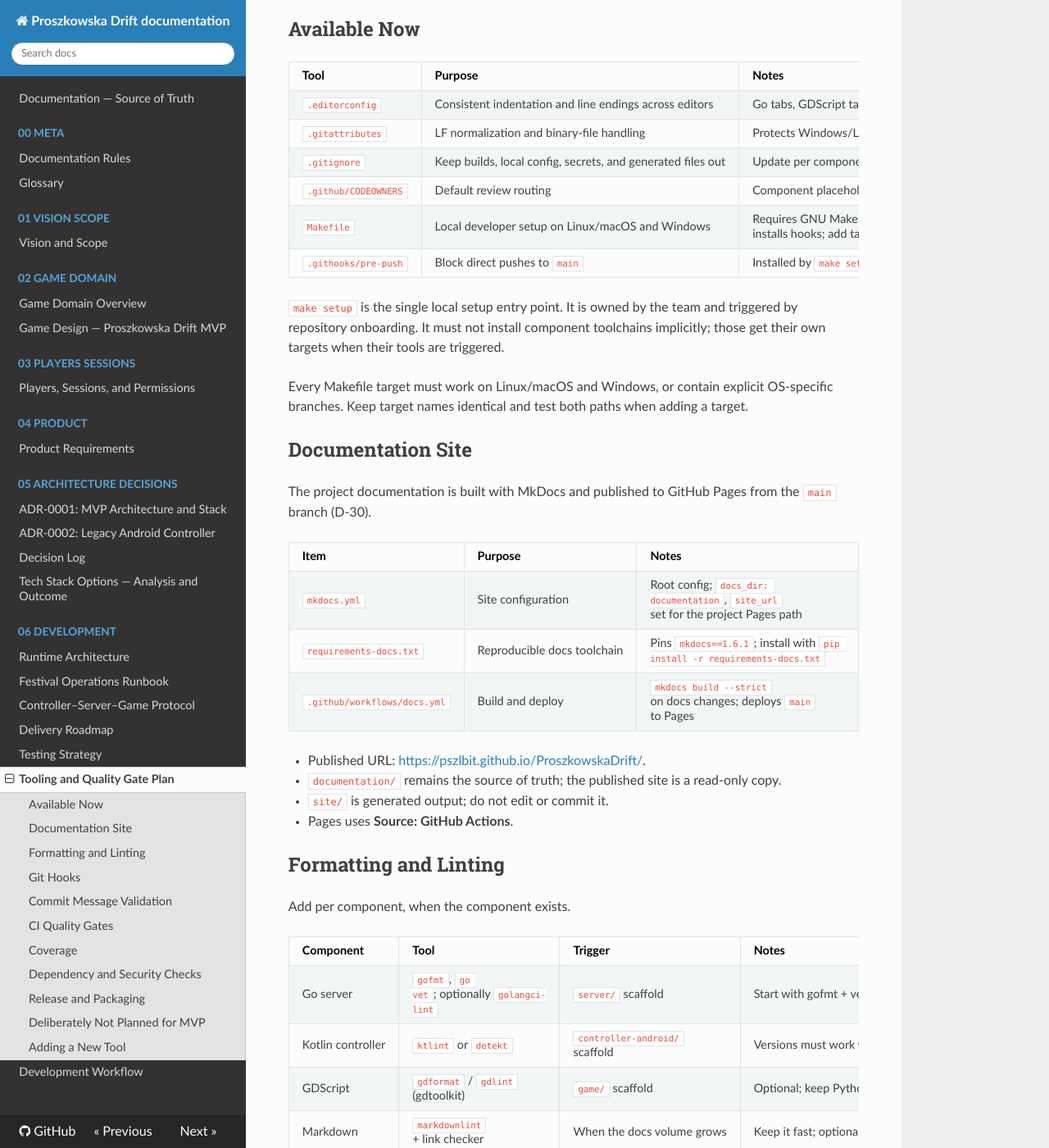
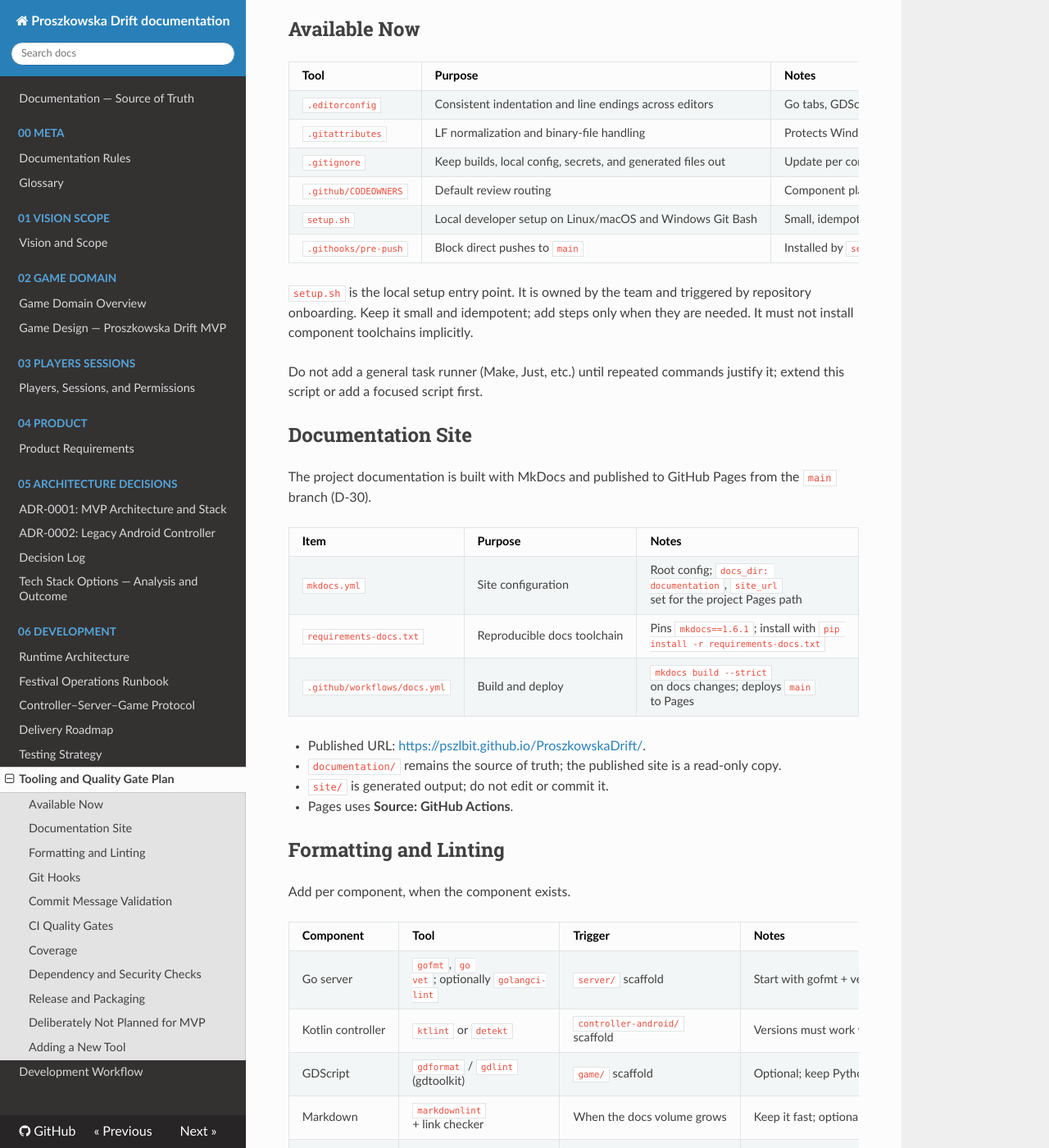
Before and after one commit to PSZLBit/ProszkowskaDrift, an MkDocs documentation site: the page built from documentation/06-development/tooling-plan.md, in a window 1280 px wide and 1400 px high, scrolled down 261 px. Shown: the whole window at 82% size. Built offline with MkDocs 1.6.1, drawn with Linux system fonts in a browser that asks for light colours; nearby versions of some CDN libraries.

Commit message:
chore(ops): use a setup script for local hooks
Remove the Makefile task-runner experiment. Document setup.sh as the single local setup command and defer a general task runner until repeated commands justify it.

```diff
--- a/documentation/06-development/tooling-plan.md
+++ b/documentation/06-development/tooling-plan.md
@@ -15,16 +15,15 @@ Developer tooling for the project. A tool enters the repository only with a
 | `.gitattributes` | LF normalization and binary-file handling | Protects Windows/Linux collaboration |
 | `.gitignore` | Keep builds, local config, secrets, and generated files out | Update per component after scaffold |
 | `.github/CODEOWNERS` | Default review routing | Component placeholders to fill when roles are assigned |
-| `Makefile` | Local developer setup on Linux/macOS and Windows | Requires GNU Make; `make setup` installs hooks; add targets only when their toolchains exist |
-| `.githooks/pre-push` | Block direct pushes to `main` | Installed by `make setup` |
+| `setup.sh` | Local developer setup on Linux/macOS and Windows Git Bash | Small, idempotent; installs hooks; no task runner |
+| `.githooks/pre-push` | Block direct pushes to `main` | Installed by `setup.sh` |
 
-`make setup` is the single local setup entry point. It is owned by the team and
-triggered by repository onboarding. It must not install component toolchains
-implicitly; those get their own targets when their tools are triggered.
+`setup.sh` is the local setup entry point. It is owned by the team and triggered
+by repository onboarding. Keep it small and idempotent; add steps only when they
+are needed. It must not install component toolchains implicitly.
 
-Every Makefile target must work on Linux/macOS and Windows, or contain explicit
-OS-specific branches. Keep target names identical and test both paths when
-adding a target.
+Do not add a general task runner (Make, Just, etc.) until repeated commands
+justify it; extend this script or add a focused script first.
 
 ## Documentation Site
 
@@ -60,8 +59,8 @@ Add per component, when the component exists.
 - `.githooks/pre-commit`: run formatters/linters on changed files only, once the
   toolchains exist. It must stay fast (a few seconds). Document an emergency
   bypass; do not make a hook required for correctness.
-- `.githooks/pre-push`: blocks direct pushes to `main`; `make setup` installs
-  it. The hook is a local convenience; GitHub rules remain the enforcement.
+- `.githooks/pre-push`: blocks direct pushes to `main`; `setup.sh` installs it.
+  The hook is a local convenience; GitHub rules remain the enforcement.
 - Do not add a hook before its tool is configured. A missing binary must not
   break commits.
 
```
Also changed, not shown: README.md (+8 -17 lines), documentation/06-development/testing.md (+7 -8 lines), documentation/06-development/workflow.md (+5 -6 lines), 2 other files.
